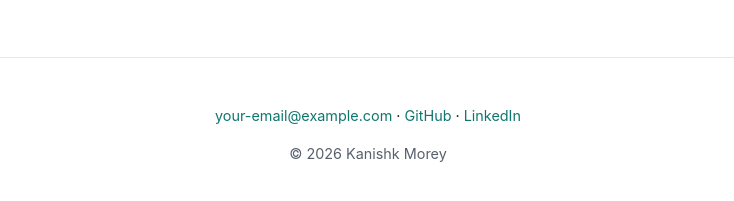
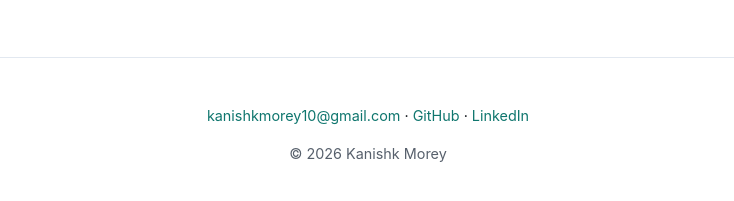
Before and after one commit to kanishkmorey/kanishkmorey.github.io, a Jekyll site: the page built from index.markdown, in a window 1280 px wide. Shown: the part 689-890 px from the top of the page, without its empty margins (272-1006 px from the left). Built offline with Jekyll 4.4.1, drawn with Linux system fonts in a browser that asks for light colours.

Commit message:
Update contact information in _config.yml

```diff
--- a/_config.yml
+++ b/_config.yml
@@ -19,9 +19,9 @@
 url: "https://kanishkmorey.github.io"
 baseurl: ""
 
-email: your-email@example.com # TODO: replace with your real email
+email: kanishkmorey10@gmail.com
 github_username: kanishkmorey
-linkedin_username: kanishkmorey # TODO: replace, e.g. "kanishkmorey"
+linkedin_username: kanishkmorey
 
 # Shown on the home page, under your name.
 role: "Back End Software Engineer"
```
